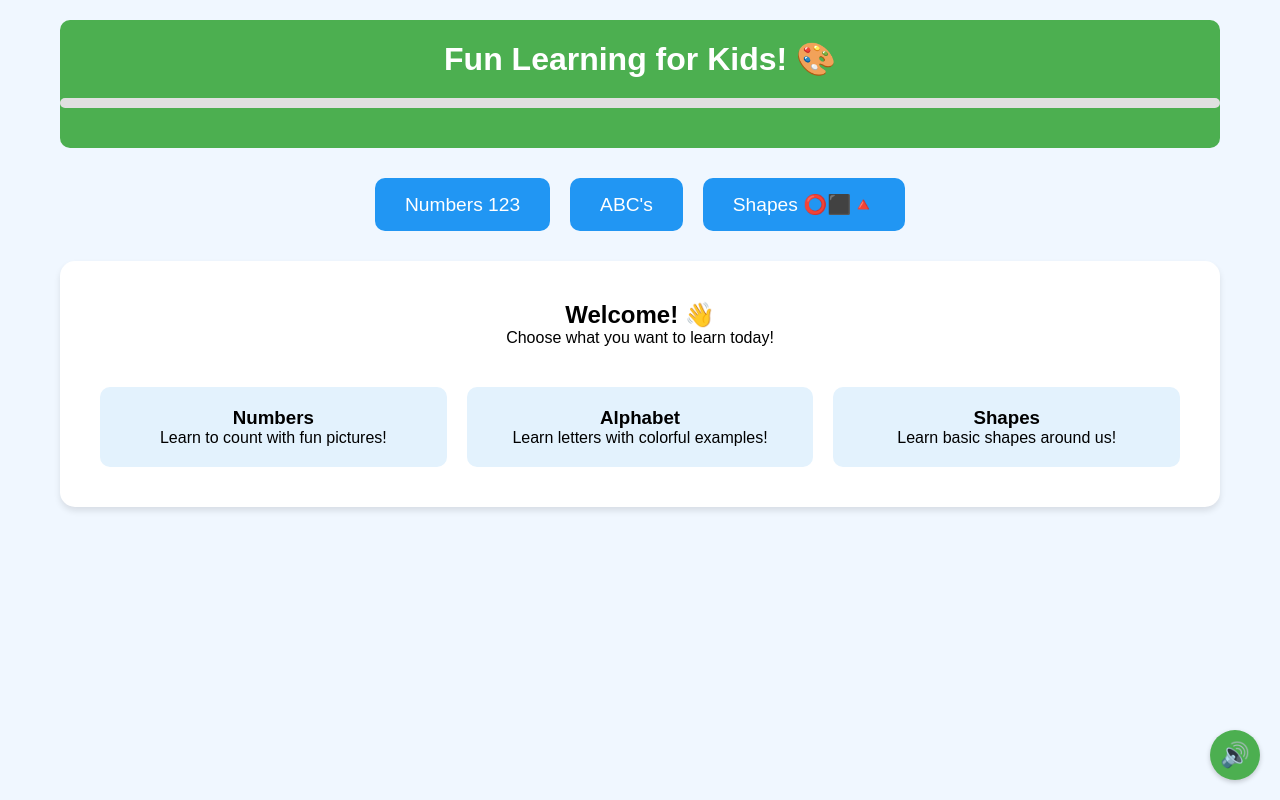
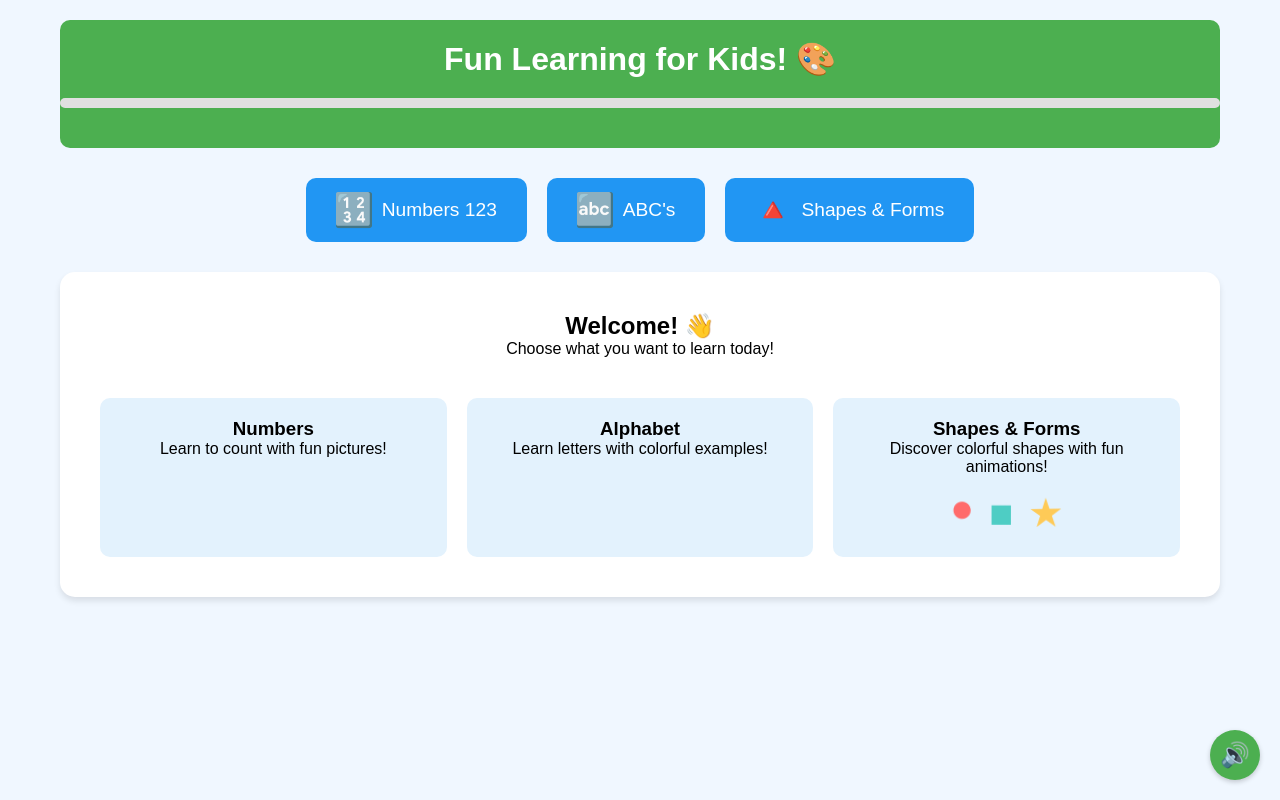
Before and after one commit to sridhardonthi09/staticwebs, a PHP site: page / in a window 1280 px wide. Run offline with PHP 8.4, Linux system fonts and the light colour scheme.

Commit message:
Improved shapes section

```diff
--- a/KidsLearning/index.html
+++ b/KidsLearning/index.html
@@ -16,9 +16,18 @@
         </header>
 
         <nav class="learning-options">
-            <button class="category-btn" onclick="selectCategory('numbers')" id="numbers-btn">Numbers 123</button>
-            <button class="category-btn" onclick="selectCategory('alphabet')" id="alphabet-btn">ABC's</button>
-            <button class="category-btn" onclick="selectCategory('shapes')" id="shapes-btn">Shapes ⭕⬛🔺</button>
+            <button class="category-btn" onclick="selectCategory('numbers')" id="numbers-btn">
+                <span class="btn-icon">🔢</span>
+                Numbers 123
+            </button>
+            <button class="category-btn" onclick="selectCategory('alphabet')" id="alphabet-btn">
+                <span class="btn-icon">🔤</span>
+                ABC's
+            </button>
+            <button class="category-btn" onclick="selectCategory('shapes')" id="shapes-btn">
+                <span class="btn-icon">🔺</span>
+                Shapes & Forms
+            </button>
         </nav>
 
         <main id="learning-area">
@@ -36,8 +45,13 @@
                         <p>Learn letters with colorful examples!</p>
                     </div>
                     <div class="feature">
-                        <h3>Shapes</h3>
-                        <p>Learn basic shapes around us!</p>
+                        <h3>Shapes & Forms</h3>
+                        <p>Discover colorful shapes with fun animations!</p>
+                        <div class="preview-shapes">
+                            <span style="color: #FF6B6B;">●</span>
+                            <span style="color: #4ECDC4;">■</span>
+                            <span style="color: #FECA57;">★</span>
+                        </div>
                     </div>
                 </div>
             </div>
--- a/KidsLearning/script.js
+++ b/KidsLearning/script.js
@@ -51,11 +51,48 @@ const learningContent = {
     },
     alphabet: alphabetSets['A-E'],
     shapes: {
-        'circle': { image: 'images/circle.jpg', text: 'Circle - Round like the sun', examples: ['⭕'] },
-        'square': { image: 'images/square.jpg', text: 'Square - Four equal sides', examples: ['⬛'] },
-        'triangle': { image: 'images/triangle.jpg', text: 'Triangle - Three sides', examples: ['�'] },
-        'rectangle': { image: 'images/rectangle.jpg', text: 'Rectangle - Like a door', examples: ['▬'] },
-        'star': { image: 'images/star.jpg', text: 'Star - Twinkle in the sky', examples: ['⭐'] }
+        'circle': {
+            image: 'images/circle.jpg',
+            text: 'Circle - Round like the sun',
+            examples: ['🟡', '🔴', '🟢'],
+            color: '#FF6B6B',
+            description: 'A circle is perfectly round with no corners!'
+        },
+        'square': {
+            image: 'images/square.jpg',
+            text: 'Square - Four equal sides',
+            examples: ['🟪', '🟦', '🟨'],
+            color: '#4ECDC4',
+            description: 'A square has 4 equal sides and 4 corners!'
+        },
+        'triangle': {
+            image: 'images/triangle.jpg',
+            text: 'Triangle - Three sides',
+            examples: ['🔺', '🔻', '⚠️'],
+            color: '#45B7D1',
+            description: 'A triangle has 3 sides and 3 corners!'
+        },
+        'rectangle': {
+            image: 'images/rectangle.jpg',
+            text: 'Rectangle - Like a door',
+            examples: ['📱', '📺', '🚪'],
+            color: '#96CEB4',
+            description: 'A rectangle has 4 sides - 2 long and 2 short!'
+        },
+        'star': {
+            image: 'images/star.jpg',
+            text: 'Star - Twinkle in the sky',
+            examples: ['⭐', '🌟', '✨'],
+            color: '#FECA57',
+            description: 'A star has 5 points that shine bright!'
+        },
+        'heart': {
+            image: 'images/heart.jpg',
+            text: 'Heart - Shape of love',
+            examples: ['❤️', '💜', '💙'],
+            color: '#FF9FF3',
+            description: 'A heart shape shows love and kindness!'
+        }
     }
 };
 
@@ -163,33 +200,125 @@ function createLearningCard(key, content) {
     const card = document.createElement('div');
     card.className = 'learning-card';
 
+    // Add special styling for shapes
+    if (currentCategory === 'shapes' && content.color) {
+        card.style.borderLeft = `8px solid ${content.color}`;
+        card.style.background = `linear-gradient(135deg, ${content.color}20, #ffffff)`;
+    }
+
     // Create both image and emoji containers
     const imgContainer = document.createElement('div');
     imgContainer.className = 'image-container';
 
-    // Add real image
-    const img = document.createElement('img');
-    img.src = content.image;
-    img.alt = content.text;
-    imgContainer.appendChild(img);
+    // For shapes, create a visual shape instead of relying on images
+    if (currentCategory === 'shapes') {
+        const shapeVisual = document.createElement('div');
+        shapeVisual.className = `shape-visual shape-${key}`;
+        shapeVisual.style.cssText = `
+            width: 120px;
+            height: 120px;
+            margin: 20px auto;
+            background-color: ${content.color};
+            display: flex;
+            align-items: center;
+            justify-content: center;
+            font-size: 2.5em;
+            color: white;
+            font-weight: bold;
+            text-shadow: 2px 2px 4px rgba(0,0,0,0.3);
+            animation: shapeFloat 3s ease-in-out infinite;
+        `;
 
-    // Add emoji examples below the image
+        // Apply shape-specific styles
+        switch(key) {
+            case 'circle':
+                shapeVisual.style.borderRadius = '50%';
+                shapeVisual.innerHTML = '●';
+                break;
+            case 'square':
+                shapeVisual.style.borderRadius = '8px';
+                shapeVisual.innerHTML = '■';
+                break;
+            case 'triangle':
+                shapeVisual.style.width = '0';
+                shapeVisual.style.height = '0';
+                shapeVisual.style.borderLeft = '60px solid transparent';
+                shapeVisual.style.borderRight = '60px solid transparent';
+                shapeVisual.style.borderBottom = `100px solid ${content.color}`;
+                shapeVisual.style.backgroundColor = 'transparent';
+                shapeVisual.innerHTML = '';
+                break;
+            case 'rectangle':
+                shapeVisual.style.width = '160px';
+                shapeVisual.style.height = '100px';
+                shapeVisual.style.borderRadius = '8px';
+                shapeVisual.innerHTML = '▬';
+                break;
+            case 'star':
+                shapeVisual.innerHTML = '★';
+                shapeVisual.style.borderRadius = '8px';
+                break;
+            case 'heart':
+                shapeVisual.innerHTML = '♥';
+                shapeVisual.style.borderRadius = '8px';
+                break;
+        }
+
+        imgContainer.appendChild(shapeVisual);
+    } else {
+        // Add real image for non-shapes
+        const img = document.createElement('img');
+        img.src = content.image;
+        img.alt = content.text;
+        imgContainer.appendChild(img);
+    }
+
+    // Add emoji examples below the image/shape
     const emojiContainer = document.createElement('div');
     emojiContainer.className = 'emoji-container';
     emojiContainer.innerHTML = content.examples.join(' ');
     emojiContainer.style.fontSize = '2em';
+    emojiContainer.style.margin = '10px 0';
 
     const text = document.createElement('h3');
     text.textContent = content.text;
+    text.style.color = currentCategory === 'shapes' ? content.color : '#333';
+
+    // Add description for shapes
+    const description = document.createElement('p');
+    if (currentCategory === 'shapes' && content.description) {
+        description.textContent = content.description;
+        description.style.cssText = `
+            font-size: 0.9em;
+            color: #666;
+            margin-top: 8px;
+            line-height: 1.4;
+        `;
+    }
 
     card.appendChild(imgContainer);
     card.appendChild(emojiContainer);
     card.appendChild(text);
+    if (description.textContent) {
+        card.appendChild(description);
+    }
 
     // Add sound and animation effects
     card.onclick = () => {
         playSound('click');
         card.classList.add('card-click');
+
+        // Add special shape animation
+        if (currentCategory === 'shapes') {
+            const shapeVisual = card.querySelector('.shape-visual');
+            if (shapeVisual) {
+                shapeVisual.style.transform = 'scale(1.2) rotate(360deg)';
+                setTimeout(() => {
+                    shapeVisual.style.transform = 'scale(1) rotate(0deg)';
+                }, 600);
+            }
+        }
+
         setTimeout(() => card.classList.remove('card-click'), 200);
     };
 
--- a/KidsLearning/style.css
+++ b/KidsLearning/style.css
@@ -41,11 +41,33 @@ header {
     color: white;
     cursor: pointer;
     transition: transform 0.2s, background-color 0.2s;
+    display: flex;
+    align-items: center;
+    gap: 10px;
+}
+
+.category-btn .btn-icon {
+    font-size: 1.5em;
+    animation: iconBounce 2s ease-in-out infinite;
+}
+
+@keyframes iconBounce {
+    0%, 100% { transform: scale(1); }
+    50% { transform: scale(1.2); }
 }
 
 .category-btn:hover {
     transform: scale(1.05);
     background-color: #1976D2;
+}
+
+.category-btn:hover .btn-icon {
+    animation: iconSpin 0.8s ease-in-out;
+}
+
+@keyframes iconSpin {
+    from { transform: rotate(0deg) scale(1); }
+    to { transform: rotate(360deg) scale(1.3); }
 }
 
 .welcome-screen {
@@ -233,3 +255,132 @@ header {
 #next-btn:hover {
     background-color: #388E3C;
 }
+
+/* Shape-specific animations and styles */
+@keyframes shapeFloat {
+    0%, 100% { transform: translateY(0px); }
+    50% { transform: translateY(-10px); }
+}
+
+@keyframes shapePulse {
+    0%, 100% { transform: scale(1); }
+    50% { transform: scale(1.05); }
+}
+
+@keyframes shapeRotate {
+    from { transform: rotate(0deg); }
+    to { transform: rotate(360deg); }
+}
+
+.shape-visual {
+    transition: all 0.6s cubic-bezier(0.4, 0, 0.2, 1);
+    position: relative;
+    box-shadow: 0 8px 20px rgba(0,0,0,0.15);
+}
+
+.shape-visual:hover {
+    transform: scale(1.1) !important;
+    box-shadow: 0 12px 30px rgba(0,0,0,0.25);
+}
+
+.shape-circle {
+    animation: shapePulse 4s ease-in-out infinite;
+}
+
+.shape-star {
+    animation: shapeRotate 8s linear infinite;
+}
+
+.shape-triangle {
+    filter: drop-shadow(0 8px 20px rgba(0,0,0,0.15));
+}
+
+.shape-triangle:hover {
+    filter: drop-shadow(0 12px 30px rgba(0,0,0,0.25));
+}
+
+/* Enhanced learning cards for shapes */
+.learning-card {
+    transition: all 0.3s ease;
+    position: relative;
+    overflow: hidden;
+}
+
+.learning-card::before {
+    content: '';
+    position: absolute;
+    top: 0;
+    left: -100%;
+    width: 100%;
+    height: 100%;
+    background: linear-gradient(90deg, transparent, rgba(255,255,255,0.4), transparent);
+    transition: left 0.5s;
+}
+
+.learning-card:hover::before {
+    left: 100%;
+}
+
+.learning-card:hover {
+    transform: translateY(-8px);
+    box-shadow: 0 15px 35px rgba(0,0,0,0.15);
+}
+
+/* Special effects for shape cards */
+.card-container .learning-card:nth-child(odd) {
+    animation-delay: 0.1s;
+}
+
+.card-container .learning-card:nth-child(even) {
+    animation-delay: 0.2s;
+}
+
+/* Color-coded borders for different shapes */
+.learning-card h3 {
+    font-weight: bold;
+    margin: 10px 0;
+    text-shadow: 1px 1px 2px rgba(0,0,0,0.1);
+}
+
+/* Responsive improvements for shapes */
+@media (max-width: 768px) {
+    .shape-visual {
+        width: 100px !important;
+        height: 100px !important;
+        font-size: 2em !important;
+    }
+
+    .shape-rectangle {
+        width: 120px !important;
+        height: 80px !important;
+    }
+}
+
+/* Welcome screen preview shapes */
+.preview-shapes {
+    margin-top: 15px;
+    font-size: 2.5em;
+    display: flex;
+    justify-content: center;
+    gap: 15px;
+}
+
+.preview-shapes span {
+    animation: previewFloat 3s ease-in-out infinite;
+    cursor: pointer;
+    transition: transform 0.3s ease;
+}
+
+.preview-shapes span:nth-child(1) { animation-delay: 0s; }
+.preview-shapes span:nth-child(2) { animation-delay: 0.5s; }
+.preview-shapes span:nth-child(3) { animation-delay: 1s; }
+
+.preview-shapes span:hover {
+    transform: scale(1.3) rotate(15deg);
+}
+
+@keyframes previewFloat {
+    0%, 100% { transform: translateY(0px) rotate(0deg); }
+    33% { transform: translateY(-8px) rotate(5deg); }
+    66% { transform: translateY(-4px) rotate(-3deg); }
+}
```
